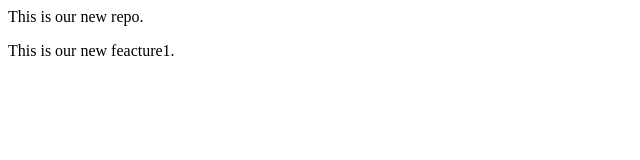
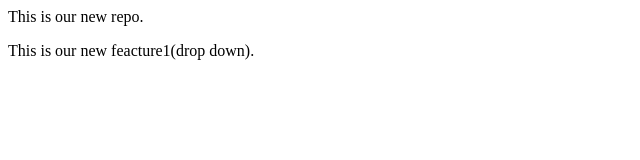
Before and after one commit to laiba-amjad9292/localrepo, a plain HTML site: page index.html in a window 1280 px wide. Shown: the full height of the page, 0-640 px from the left. Drawn offline with Linux system fonts and the light colour scheme.

Commit message:
Add dropdown

```diff
--- a/index.html
+++ b/index.html
@@ -2,5 +2,5 @@
     This is our new repo.
 </p>
 <p>
-    This is our new feacture1.
+    This is our new feacture1(drop down).
 </p>
```
